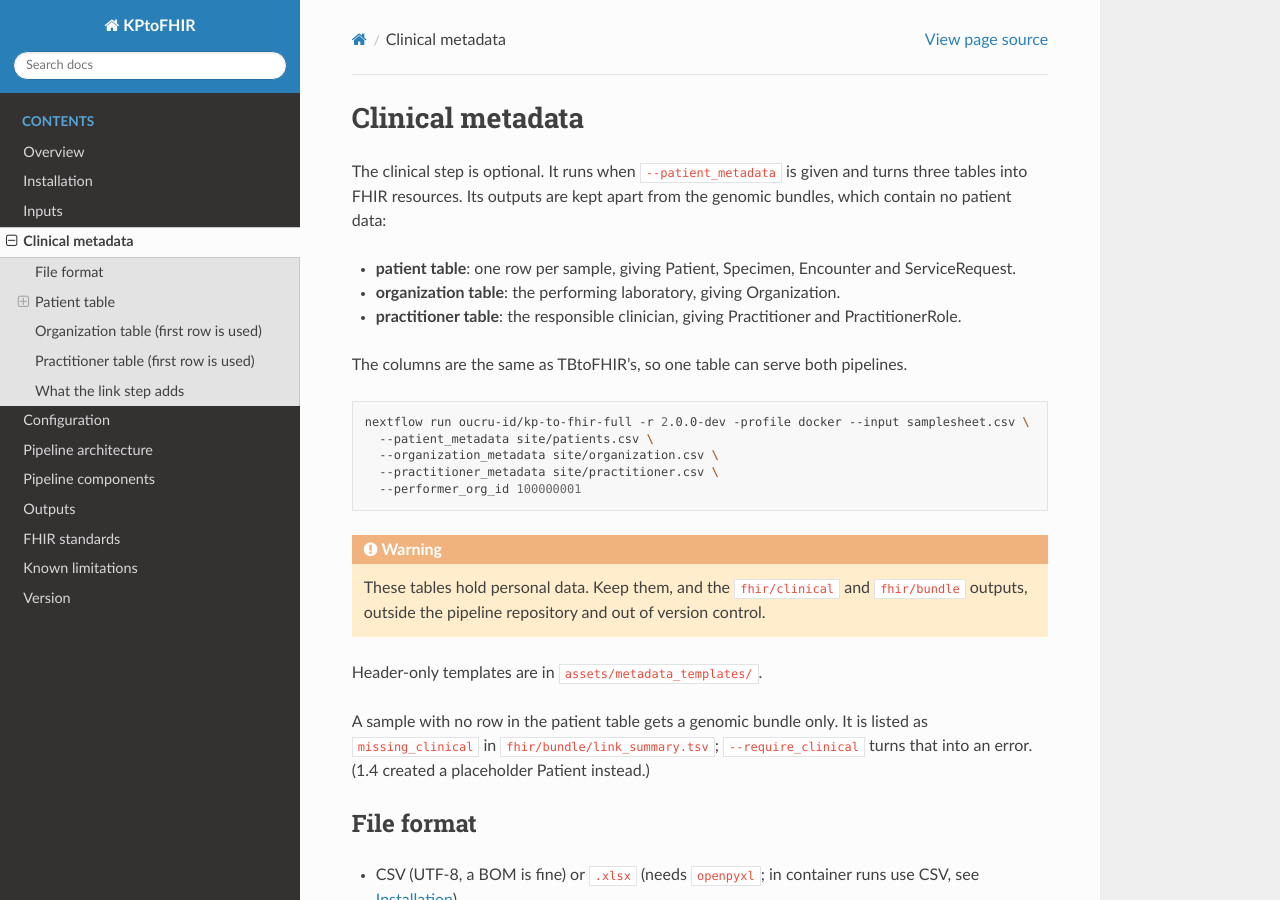
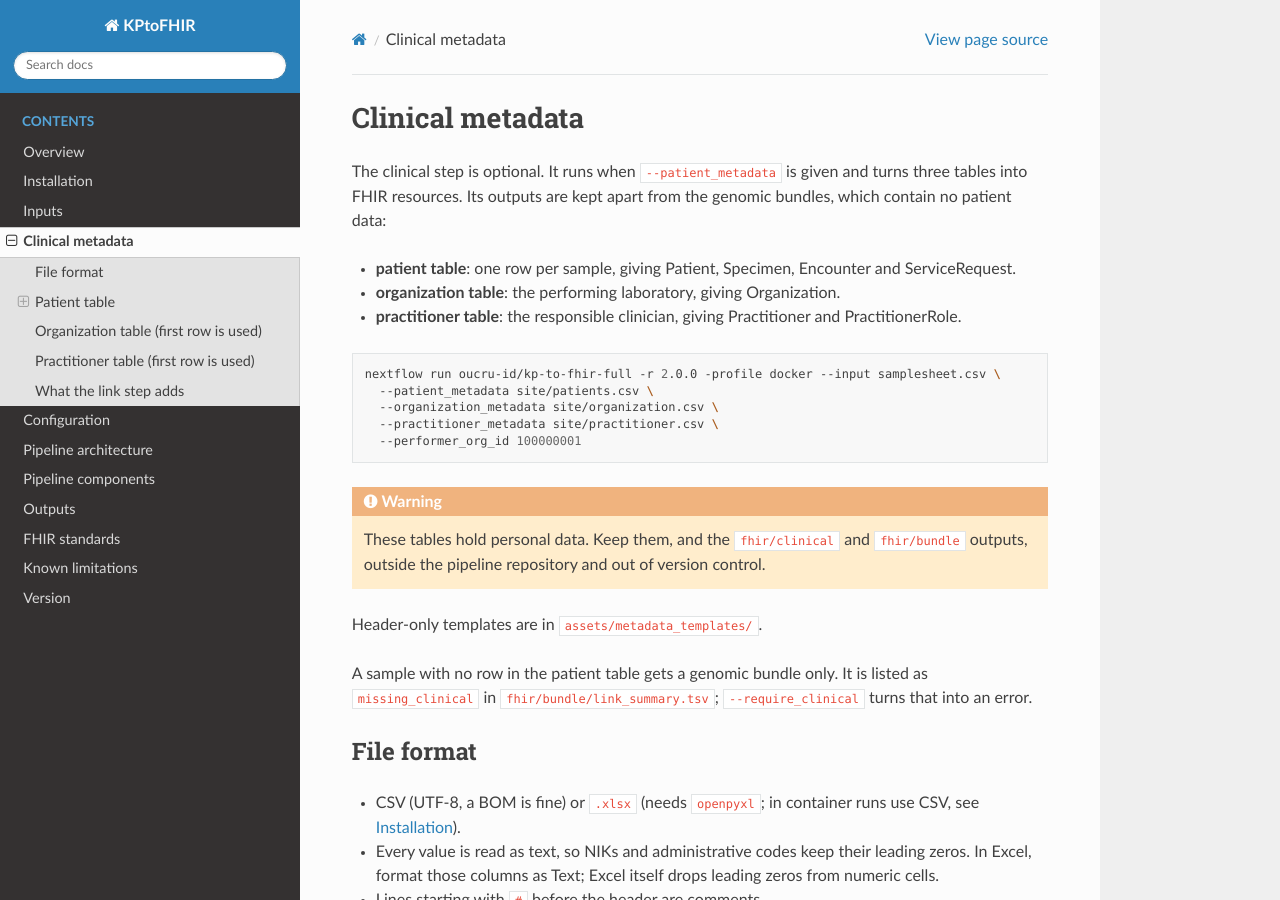
Before and after one commit to robind1/KP-pipeline-docs, a Sphinx documentation site: the page built from docs/source/clinical_metadata.md, in a window 1280 px wide and 900 px high. Built offline with Sphinx 7.4.7 and the Read the Docs theme 3.1.0, drawn with Linux system fonts in a browser that asks for light colours.

Commit message:
Update clinical_metadata.md

````diff
--- a/docs/source/clinical_metadata.md
+++ b/docs/source/clinical_metadata.md
@@ -7,10 +7,8 @@ patient data:
 - **organization table**: the performing laboratory, giving Organization.
 - **practitioner table**: the responsible clinician, giving Practitioner and PractitionerRole.
 
-The columns are the same as TBtoFHIR's, so one table can serve both pipelines.
-
 ```bash
-nextflow run oucru-id/kp-to-fhir-full -r 2.0.0-dev -profile docker --input samplesheet.csv \
+nextflow run oucru-id/kp-to-fhir-full -r 2.0.0 -profile docker --input samplesheet.csv \
   --patient_metadata site/patients.csv \
   --organization_metadata site/organization.csv \
   --practitioner_metadata site/practitioner.csv \
@@ -26,7 +24,7 @@ Header-only templates are in `assets/metadata_templates/`.
 
 A sample with no row in the patient table gets a genomic bundle only. It is listed as
 `missing_clinical` in `fhir/bundle/link_summary.tsv`; `--require_clinical` turns that into an
-error. (1.4 created a placeholder Patient instead.)
+error.
 
 ## File format
 
````
